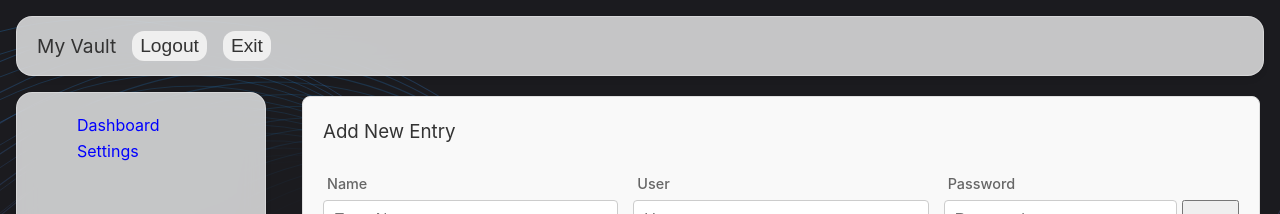
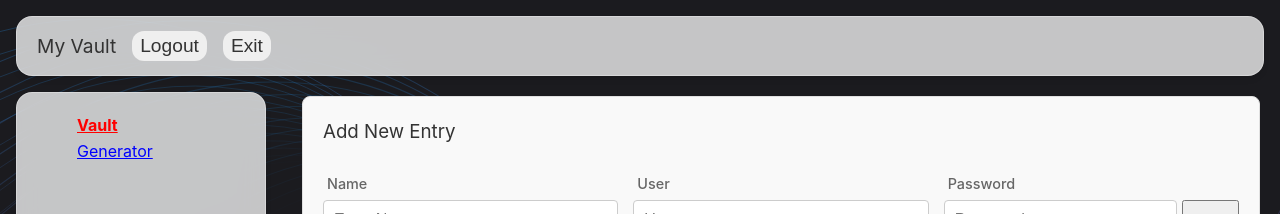
Before and after one commit to Yago-Rueda-24/PF-Evolution, a React (Vite) app in the folder src/renderer/: page /#/vault in a window 1280 px wide. Shown: the top 214 px of the page. Built offline with nearby package versions, Linux system fonts and the light colour scheme; no server answers; the database is empty.

Commit message:
Rutas y navegación entre componentes

```diff
--- a/src/renderer/src/App.tsx
+++ b/src/renderer/src/App.tsx
@@ -1,6 +1,7 @@
 import { HashRouter, Routes, Route } from 'react-router-dom'
 import LoginForm from './components/LoginForm'
 import Vault from './components/Vault'
+import Generator from './components/Generator'
 
 function App(): React.JSX.Element {
   return (
@@ -8,6 +9,7 @@ function App(): React.JSX.Element {
       <Routes>
         <Route path="/" element={<LoginForm />} />
         <Route path="/vault" element={<Vault />} />
+        <Route path="/generator" element={<Generator />} />
       </Routes>
     </HashRouter>
   )
--- a/src/renderer/src/components/VaultSidebar.tsx
+++ b/src/renderer/src/components/VaultSidebar.tsx
@@ -1,12 +1,23 @@
 import React from 'react'
+import { Link, useLocation } from 'react-router-dom'
 
 const VaultSidebar = (): React.JSX.Element => {
+    const location = useLocation()
+
+    const isActive = (path: string) => {
+        return location.pathname === path ? { color: 'red', fontWeight: 'bold' } : { color: 'blue' }
+    }
+
     return (
         <aside className="vault-aside">
             <nav>
                 <ul>
-                    <li style={{ color: 'blue' }}>Dashboard</li>
-                    <li style={{ color: 'blue' }}>Settings</li>
+                    <li>
+                        <Link to="/vault" style={isActive('/vault')}>Vault</Link>
+                    </li>
+                    <li>
+                        <Link to="/generator" style={isActive('/generator')}>Generator</Link>
+                    </li>
                 </ul>
             </nav>
         </aside>
```
